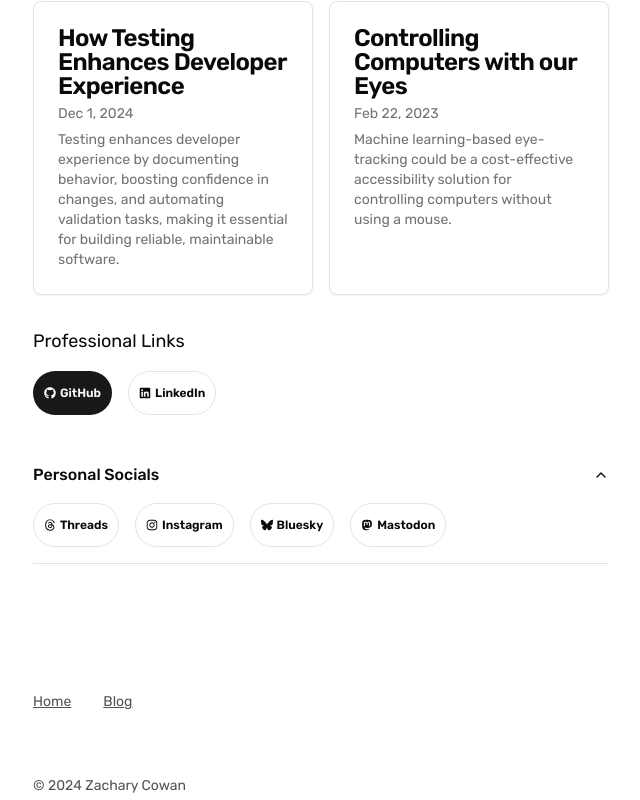
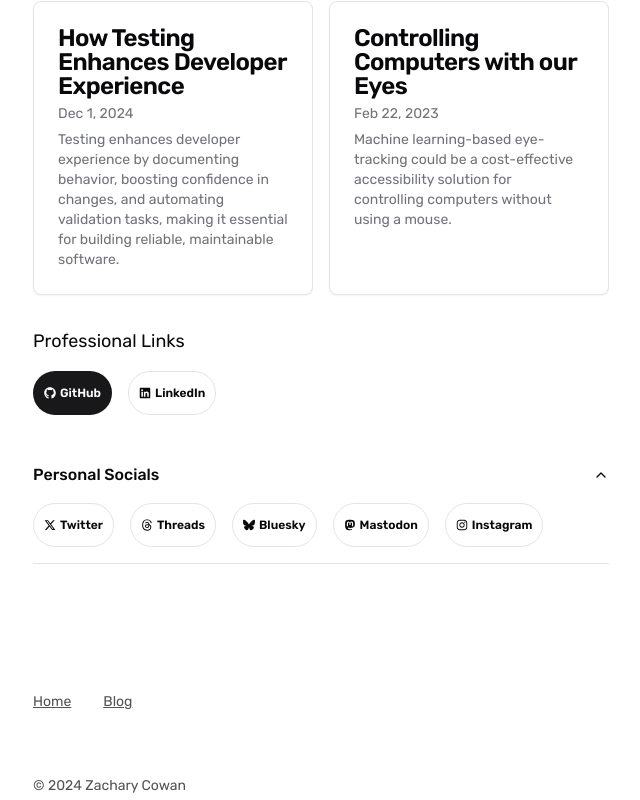
Before and after one commit to zacowan/zacowan.com, a Next.js app: page / in a window 1280 px wide. Both pictures are taken after a click on the button "Personal Socials". Shown: the part 963-1763 px from the top of the page, without its empty margins (319-959 px from the left). Built offline with nearby package versions, Linux system fonts and the light colour scheme.

Commit message:
feat(socials): add twitter (#62)

```diff
--- a/app/page.tsx
+++ b/app/page.tsx
@@ -18,6 +18,7 @@ import {
   FaInstagram,
   FaBluesky,
   FaMastodon,
+  FaXTwitter,
 } from "react-icons/fa6";
 import { EXTERNAL_LINKS, RELATIVE_SITE_LINKS } from "@/lib/constants";
 import {
@@ -168,18 +169,18 @@ export default function Page() {
                 <ul className="flex flex-wrap items-center gap-4">
                   <li>
                     <BadgeLink
+                      href={EXTERNAL_LINKS.TWITTER}
+                      startSlot={<FaXTwitter />}
+                    >
+                      Twitter
+                    </BadgeLink>
+                  </li>
+                  <li>
+                    <BadgeLink
                       href={EXTERNAL_LINKS.THREADS}
                       startSlot={<FaThreads />}
                     >
                       Threads
-                    </BadgeLink>
-                  </li>
-                  <li>
-                    <BadgeLink
-                      href={EXTERNAL_LINKS.INSTAGRAM}
-                      startSlot={<FaInstagram />}
-                    >
-                      Instagram
                     </BadgeLink>
                   </li>
                   <li>
@@ -198,6 +199,14 @@ export default function Page() {
                       Mastodon
                     </BadgeLink>
                   </li>
+                  <li>
+                    <BadgeLink
+                      href={EXTERNAL_LINKS.INSTAGRAM}
+                      startSlot={<FaInstagram />}
+                    >
+                      Instagram
+                    </BadgeLink>
+                  </li>
                 </ul>
               </AccordionContent>
             </AccordionItem>
--- a/lib/constants.ts
+++ b/lib/constants.ts
@@ -13,6 +13,7 @@ export const EXTERNAL_LINKS = {
   AMEX_CAREERS: "https://www.americanexpress.com/en-us/careers/",
   LINKEDIN: "https://www.linkedin.com/in/zacowan/",
   GITHUB: "https://github.com/zacowan",
+  TWITTER: "https://x.com/zacowan_",
   THREADS: "https://www.threads.net/@zacowan",
   INSTAGRAM: "https://www.instagram.com/zacowan/",
   BLUESKY: "https://bsky.app/profile/zacowan.bsky.social",
```
